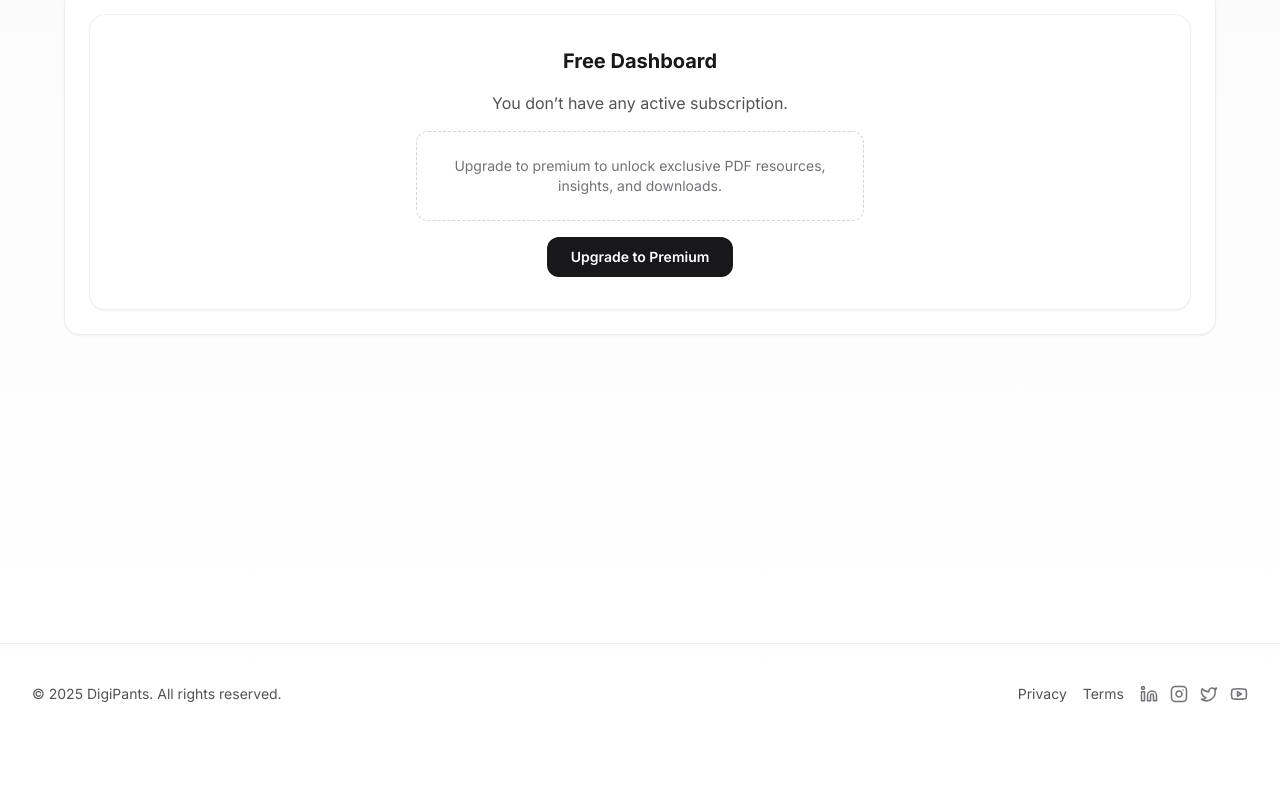
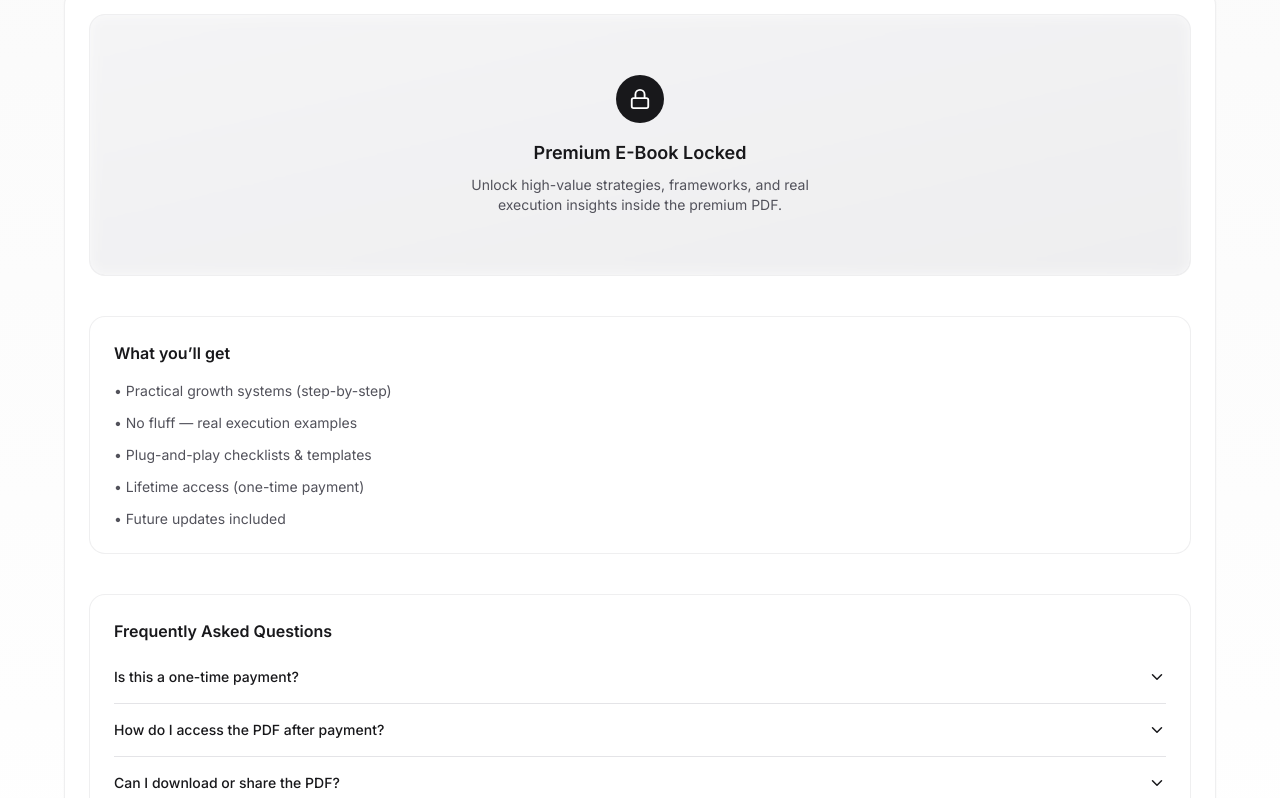
Before and after one commit to digipants/digipants-next, a Next.js app: page /dashboard in a window 1280 px wide. Shown: the part 222-1020 px from the top of the page. Before the commit the page ends 966 px from the top, so only its background shows below. Built offline with nearby package versions, Linux system fonts and the light colour scheme; no server answers.

Commit message:
add payment integration with Razorpay and enhance dashboard features

```diff
--- a/app/dashboard/FreeDashboard.tsx
+++ b/app/dashboard/FreeDashboard.tsx
@@ -1,30 +1,122 @@
 "use client";
 
-export default function FreeDashboard() {
+import { useState } from "react";
+import { useSession } from "next-auth/react";
+import { Lock, ChevronDown } from "lucide-react";
+import UpgradeButton from "@/components/UpgradeButton";
+
+/* ---------- FAQ ITEM ---------- */
+function FAQItem({
+  question,
+  answer,
+}: {
+  question: string;
+  answer: string;
+}) {
+  const [open, setOpen] = useState(false);
 
   return (
-    <div className="rounded-2xl border border-zinc-200/60 dark:border-zinc-800/60 bg-white dark:bg-zinc-900 p-8 shadow-sm text-center space-y-4">
-      <h2 className="text-xl font-bold">
-        Free Dashboard
-      </h2>
+    <div className="border-b border-zinc-200 dark:border-zinc-800">
+      <button
+        onClick={() => setOpen(!open)}
+        className="flex w-full items-center justify-between py-4 text-left"
+      >
+        <span className="text-sm font-medium">{question}</span>
+        <ChevronDown
+          size={18}
+          className={`transition-transform ${
+            open ? "rotate-180" : ""
+          }`}
+        />
+      </button>
 
-      <p className="text-zinc-600 dark:text-zinc-400">
-        You don’t have any active subscription.
-      </p>
-
-      <div className="mx-auto max-w-md rounded-xl border border-dashed border-zinc-300 dark:border-zinc-700 p-6">
-        <p className="text-sm text-zinc-500 dark:text-zinc-400">
-          Upgrade to premium to unlock exclusive PDF resources, insights,
-          and downloads.
+      {open && (
+        <p className="pb-4 text-sm text-zinc-600 dark:text-zinc-400">
+          {answer}
         </p>
-      </div>
-
-      <a
-        href="/pricing"
-        className="inline-flex items-center justify-center rounded-xl bg-zinc-900 dark:bg-white text-white dark:text-zinc-900 px-6 py-2.5 text-sm font-semibold hover:opacity-90 transition"
-      >
-        Upgrade to Premium
-      </a>
+      )}
     </div>
   );
 }
+
+/* ---------- FREE DASHBOARD ---------- */
+export default function FreeDashboard() {
+  const { data: session } = useSession();
+
+  return (
+    <div className="space-y-10">
+
+      {/* ================= LOCKED PDF ================= */}
+      <div className="relative overflow-hidden rounded-2xl border border-zinc-200/60 dark:border-zinc-800/60 bg-white dark:bg-zinc-900">
+
+        {/* Blurred Preview */}
+        <div className="h-[260px] bg-gradient-to-br from-zinc-200 to-zinc-300 dark:from-zinc-800 dark:to-zinc-900 blur-sm" />
+
+        {/* Overlay */}
+        <div className="absolute inset-0 flex flex-col items-center justify-center bg-white/60 dark:bg-black/40 backdrop-blur-sm p-6 text-center">
+          <div className="mb-4 flex h-12 w-12 items-center justify-center rounded-full bg-zinc-900 dark:bg-white text-white dark:text-zinc-900">
+            <Lock size={22} />
+          </div>
+
+          <h3 className="text-lg font-semibold">
+            Premium E-Book Locked
+          </h3>
+
+          <p className="mt-2 max-w-sm text-sm text-zinc-600 dark:text-zinc-400">
+            Unlock high-value strategies, frameworks, and real execution
+            insights inside the premium PDF.
+          </p>
+
+          {session?.user?.subscription === "free" && (
+            <div className="mt-5">
+              <UpgradeButton />
+            </div>
+          )}
+        </div>
+      </div>
+
+      {/* ================= BENEFITS ================= */}
+      <div className="rounded-2xl border border-zinc-200/60 dark:border-zinc-800/60 bg-white dark:bg-zinc-900 p-6">
+        <h4 className="text-base font-semibold mb-4">
+          What you’ll get
+        </h4>
+
+        <ul className="grid gap-3 text-sm text-zinc-600 dark:text-zinc-400">
+          <li>• Practical growth systems (step-by-step)</li>
+          <li>• No fluff — real execution examples</li>
+          <li>• Plug-and-play checklists & templates</li>
+          <li>• Lifetime access (one-time payment)</li>
+          <li>• Future updates included</li>
+        </ul>
+      </div>
+
+      {/* ================= FAQ ================= */}
+      <div className="rounded-2xl border border-zinc-200/60 dark:border-zinc-800/60 bg-white dark:bg-zinc-900 p-6">
+        <h4 className="text-base font-semibold mb-2">
+          Frequently Asked Questions
+        </h4>
+
+        <FAQItem
+          question="Is this a one-time payment?"
+          answer="Yes. You pay once and get lifetime access to the premium PDF and all future updates."
+        />
+
+        <FAQItem
+          question="How do I access the PDF after payment?"
+          answer="Your account is upgraded instantly and the PDF unlocks automatically in your dashboard."
+        />
+
+        <FAQItem
+          question="Can I download or share the PDF?"
+          answer="No. The PDF is securely accessible only inside your dashboard to protect premium content."
+        />
+
+        <FAQItem
+          question="Is this useful for beginners?"
+          answer="Yes. The content is beginner-friendly but powerful enough for experienced founders and marketers."
+        />
+      </div>
+
+    </div>
+  );
+}
--- a/app/dashboard/PremiumDashboard.tsx
+++ b/app/dashboard/PremiumDashboard.tsx
@@ -1,45 +1,65 @@
 "use client";
 
-import { useState } from "react";
-import { Crown, X, Expand } from "lucide-react";
+import { useState, useEffect } from "react";
+import { Crown, X, ExternalLink } from "lucide-react";
 
 export default function PremiumDashboard() {
   const [open, setOpen] = useState(false);
 
+  /* ================= SECURITY BLOCKS ================= */
+
+  useEffect(() => {
+    if (!open) return;
+
+    const blockContext = (e: Event) => e.preventDefault();
+    const blockKeys = (e: KeyboardEvent) => {
+      if (
+        (e.ctrlKey || e.metaKey) &&
+        ["s", "p", "u", "c"].includes(e.key.toLowerCase())
+      ) {
+        e.preventDefault();
+      }
+    };
+
+    document.addEventListener("contextmenu", blockContext);
+    document.addEventListener("keydown", blockKeys);
+
+    return () => {
+      document.removeEventListener("contextmenu", blockContext);
+      document.removeEventListener("keydown", blockKeys);
+    };
+  }, [open]);
+
   return (
     <>
-      <div className="space-y-8">
-
+      <div className="space-y-10">
         {/* ================= HERO ================= */}
-        <div className="relative overflow-hidden rounded-3xl border border-yellow-400/30 dark:border-yellow-500/20 bg-gradient-to-br from-yellow-50 via-white to-yellow-100 dark:from-zinc-900 dark:via-zinc-900 dark:to-yellow-900/20 p-8 shadow-xl">
-          <div className="absolute inset-0 bg-[radial-gradient(circle_at_top_right,rgba(255,215,128,0.25),transparent_60%)] pointer-events-none" />
-
-          <div className="relative flex items-center gap-4">
-            <div className="flex h-14 w-14 items-center justify-center rounded-2xl bg-gradient-to-br from-yellow-400 to-yellow-600 text-white shadow-lg">
-              <Crown size={28} />
+        <div className="relative overflow-hidden rounded-3xl border border-zinc-200 dark:border-zinc-800 bg-gradient-to-br from-white via-zinc-50 to-zinc-100 dark:from-zinc-900 dark:to-zinc-800 p-8 shadow-xl">
+          <div className="flex items-center gap-5">
+            <div className="flex h-16 w-16 items-center justify-center rounded-2xl bg-gradient-to-br from-yellow-400 to-yellow-600 text-white shadow-lg">
+              <Crown size={30} />
             </div>
 
             <div>
-              <h2 className="text-2xl font-extrabold">
-                Premium Member
+              <h2 className="text-2xl font-extrabold tracking-tight text-zinc-900 dark:text-white">
+                Premium Access
               </h2>
-              <p className="text-sm text-zinc-600 dark:text-zinc-400">
-                Lifetime access unlocked
+              <p className="text-sm text-zinc-500 dark:text-zinc-400">
+                Secure streaming • Lifetime access
               </p>
             </div>
           </div>
         </div>
 
-        {/* ================= PDF PREVIEW ================= */}
-        <div className="rounded-3xl border border-zinc-200/60 dark:border-zinc-800/60 bg-white dark:bg-zinc-900 p-6 shadow-lg space-y-4">
-
+        {/* ================= PDF CARD ================= */}
+        <div className="rounded-3xl border border-zinc-200 dark:border-zinc-800 bg-white dark:bg-zinc-900 p-6 shadow-lg space-y-5">
           <div className="flex items-center justify-between">
             <div>
-              <h3 className="text-lg font-semibold">
-                Premium PDF
+              <h3 className="text-lg font-semibold text-zinc-900 dark:text-white">
+                Premium Strategy PDF
               </h3>
               <p className="text-sm text-zinc-500 dark:text-zinc-400">
-                Click to open full A4 view
+                Optimized for A4 • View-only
               </p>
             </div>
 
@@ -48,12 +68,12 @@ export default function PremiumDashboard() {
             </span>
           </div>
 
-          {/* SMALL PREVIEW */}
+          {/* Preview */}
           <button
             onClick={() => setOpen(true)}
-            className="group relative w-full overflow-hidden rounded-2xl border border-zinc-200 dark:border-zinc-700 hover:shadow-xl transition"
+            className="relative group w-full overflow-hidden rounded-2xl border border-zinc-200 dark:border-zinc-700 transition hover:shadow-xl"
           >
-            <div className="relative h-[220px] bg-zinc-100 dark:bg-zinc-800">
+            <div className="h-[220px] bg-zinc-100 dark:bg-zinc-800">
               <iframe
                 title="PDF preview"
                 src="https://drive.google.com/file/d/1fL2QJk6pTlSr13-zEEWF7EG6C_-tQjpd/preview"
@@ -61,69 +81,70 @@ export default function PremiumDashboard() {
               />
             </div>
 
-            {/* Overlay */}
-            <div className="absolute inset-0 flex items-center justify-center bg-black/30 opacity-0 group-hover:opacity-100 transition">
-              <div className="flex items-center gap-2 rounded-xl bg-white px-4 py-2 text-sm font-semibold shadow">
-                <Expand size={16} />
-                View Full PDF
+            {/* Premium Icon Button (matches provided image) */}
+            <div className="absolute top-4 right-4 opacity-0 group-hover:opacity-100 transition">
+              <div className="flex h-10 w-10 items-center justify-center rounded-lg bg-black/80 text-white shadow-lg">
+                <ExternalLink size={16} />
               </div>
             </div>
+
+            {/* Overlay */}
+            <div className="absolute inset-0 bg-black/20 opacity-0 group-hover:opacity-100 transition" />
           </button>
 
-          <p className="text-xs text-zinc-500">
-            Optimized for A4 reading • Premium only
+          <p className="text-xs text-zinc-500 dark:text-zinc-400">
+            Streaming only • Download disabled • Access logged
           </p>
         </div>
       </div>
-
-      {/* ================= FULLSCREEN MODAL ================= */}
+      {/* ================= FULLSCREEN VIEW ================= */}
       {open && (
-        <div className="fixed inset-0 z-50 flex items-center justify-center bg-black/80 backdrop-blur">
-
-          <div className="relative w-[80vw] h-[90vh] max-w-5xl rounded-2xl bg-white dark:bg-zinc-900 shadow-2xl overflow-hidden">
-
+        <div className="fixed inset-0 z-50 bg-black/90 backdrop-blur-sm flex items-center justify-center">
+          <div className="relative w-[92vw] h-[94vh] max-w-6xl rounded-2xl bg-white dark:bg-zinc-900 shadow-2xl overflow-hidden">
             {/* Header */}
             <div className="flex items-center justify-between px-4 py-3 border-b border-zinc-200 dark:border-zinc-700">
-              <h4 className="font-semibold text-sm">
-                Premium PDF — Full View
-              </h4>
+              <p className="text-sm font-semibold text-zinc-900 dark:text-white">
+                Premium PDF Viewer
+              </p>
 
               <button
-              title="open"
                 onClick={() => setOpen(false)}
-                className="rounded-lg p-1 hover:bg-zinc-100 dark:hover:bg-zinc-800"
+                className="rounded-lg p-2 hover:bg-zinc-100 dark:hover:bg-zinc-800 transition"
+                title="Close"
               >
                 <X size={18} />
               </button>
             </div>
 
-            {/* A4 PDF VIEW */}
+            {/* PDF */}
             <iframe
-              title="Full PDF"
+              title="Secure PDF"
               src="https://drive.google.com/file/d/1fL2QJk6pTlSr13-zEEWF7EG6C_-tQjpd/preview"
               className="h-full w-full"
+              sandbox="allow-scripts allow-same-origin allow-pointer-lock"
+              referrerPolicy="no-referrer"
             />
           </div>
         </div>
       )}
-            {/* ================= FUTURE PERKS ================= */}
-      <div className="grid gap-4 md:grid-cols-3">
-
-        {[
-          "Lifetime Access",
-          "Exclusive PDFs",
-          "Priority Support",
-        ].map((perk) => (
+      {/* ================= FUTURE PERKS ================= */}{" "}
+      <div className="grid mt-10 gap-4 md:grid-cols-3">
+        {" "}
+        {["Lifetime Access", "Exclusive PDFs", "Priority Support"].map(
+          (perk) => (
             <div
               key={perk}
               className="rounded-2xl border border-zinc-200/60 dark:border-zinc-800/60 bg-white dark:bg-zinc-900 p-4 text-center shadow-sm hover:shadow-md transition"
             >
-            <p className="text-sm font-semibold">{perk}</p>
+              {" "}
+              <p className="text-sm font-semibold">{perk}</p>{" "}
               <p className="text-xs text-zinc-500 dark:text-zinc-400 mt-1">
-              Included in your premium plan
-            </p>
+                {" "}
+                Included in your premium plan{" "}
+              </p>{" "}
             </div>
-        ))}
+          )
+        )}{" "}
       </div>
     </>
   );
--- /dev/null
+++ b/components/UpgradeButton.tsx
@@ -0,0 +1,62 @@
+"use client";
+
+import { toast } from "react-toastify";
+
+declare global {
+  interface Window {
+    Razorpay: any;
+  }
+}
+
+export default function UpgradeButton() {
+  const loadRazorpay = () =>
+    new Promise((resolve) => {
+      const script = document.createElement("script");
+      script.src = "https://checkout.razorpay.com/v1/checkout.js";
+      script.onload = resolve;
+      document.body.appendChild(script);
+    });
+
+  const pay = async () => {
+    await loadRazorpay();
+
+    const orderRes = await fetch("/api/payment/order", { method: "POST" });
+    const order = await orderRes.json();
+
+    const options = {
+      key: process.env.NEXT_PUBLIC_RAZORPAY_KEY_ID,
+      amount: order.amount,
+      currency: order.currency,
+      order_id: order.id,
+      name: "DigiPants Premium",
+      description: "Lifetime Premium Access",
+      handler: async (response: any) => {
+        const verifyRes = await fetch("/api/payment/verify", {
+          method: "POST",
+          headers: { "Content-Type": "application/json" },
+          body: JSON.stringify(response),
+        });
+
+        if (verifyRes.ok) {
+          toast.success("Premium unlocked");
+          window.location.reload();
+        } else {
+          toast.error("Payment verification failed");
+        }
+      },
+      theme: { color: "#0f172a" },
+    };
+
+    const rzp = new window.Razorpay(options);
+    rzp.open();
+  };
+
+  return (
+    <button
+      onClick={pay}
+      className="rounded-xl bg-emerald-600 px-5 py-2.5 text-sm font-semibold text-white hover:bg-emerald-700 transition"
+    >
+      Upgrade to Premium
+    </button>
+  );
+}
--- a/package.json
+++ b/package.json
@@ -17,6 +17,7 @@
     "next": "^16.0.10",
     "next-auth": "^4.24.13",
     "next-cloudinary": "^6.17.5",
+    "razorpay": "^2.9.6",
     "react": "18.3.1",
     "react-dom": "18.3.1",
     "react-icons": "^5.5.0",
```
Also changed, not shown: app/api/payment/order/route.ts (added, +25 -0 lines), app/api/payment/verify/route.ts (added, +35 -0 lines), 1 other file (tests, documents, lock files or other folders). Lines whose indentation alone changed are shown as unchanged.
